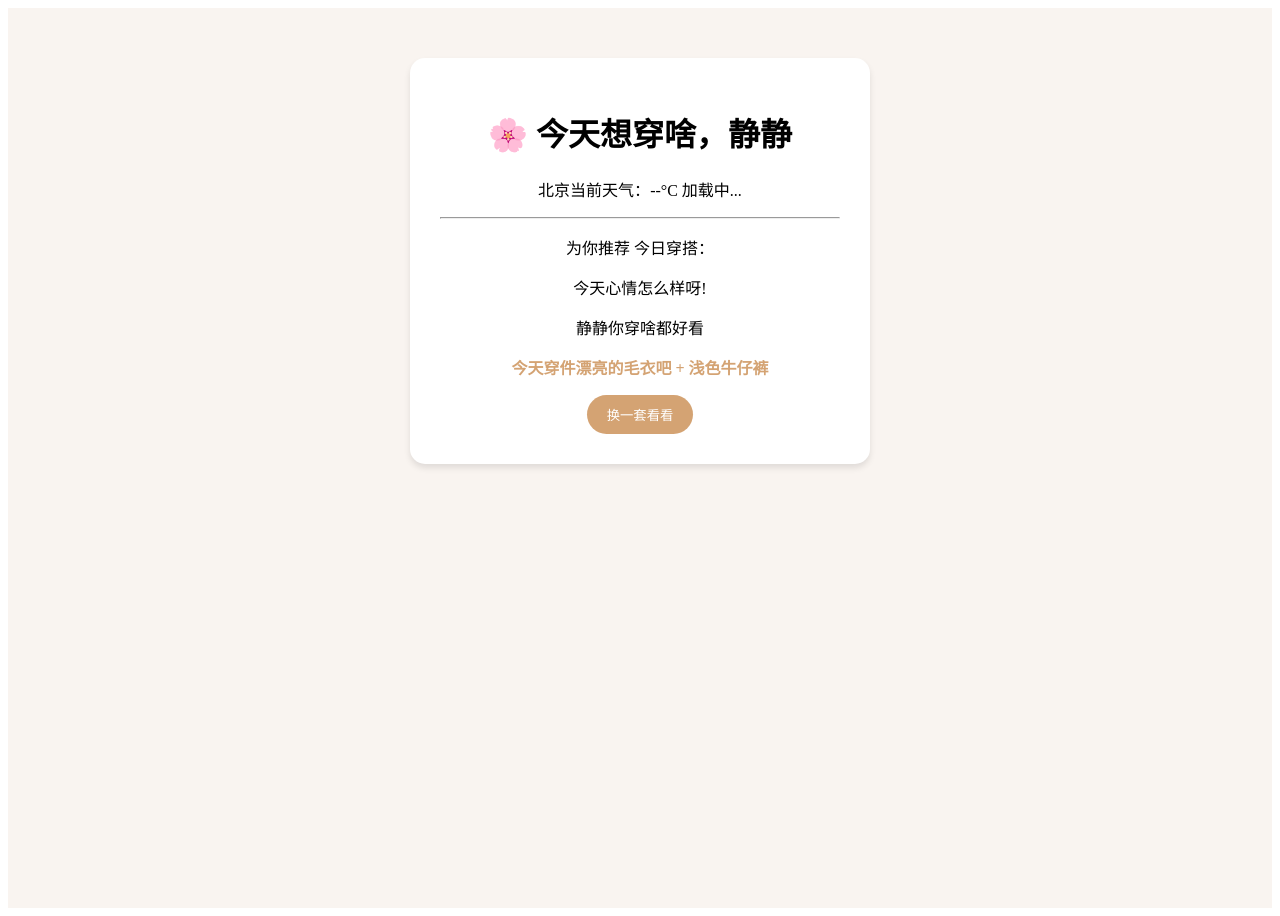
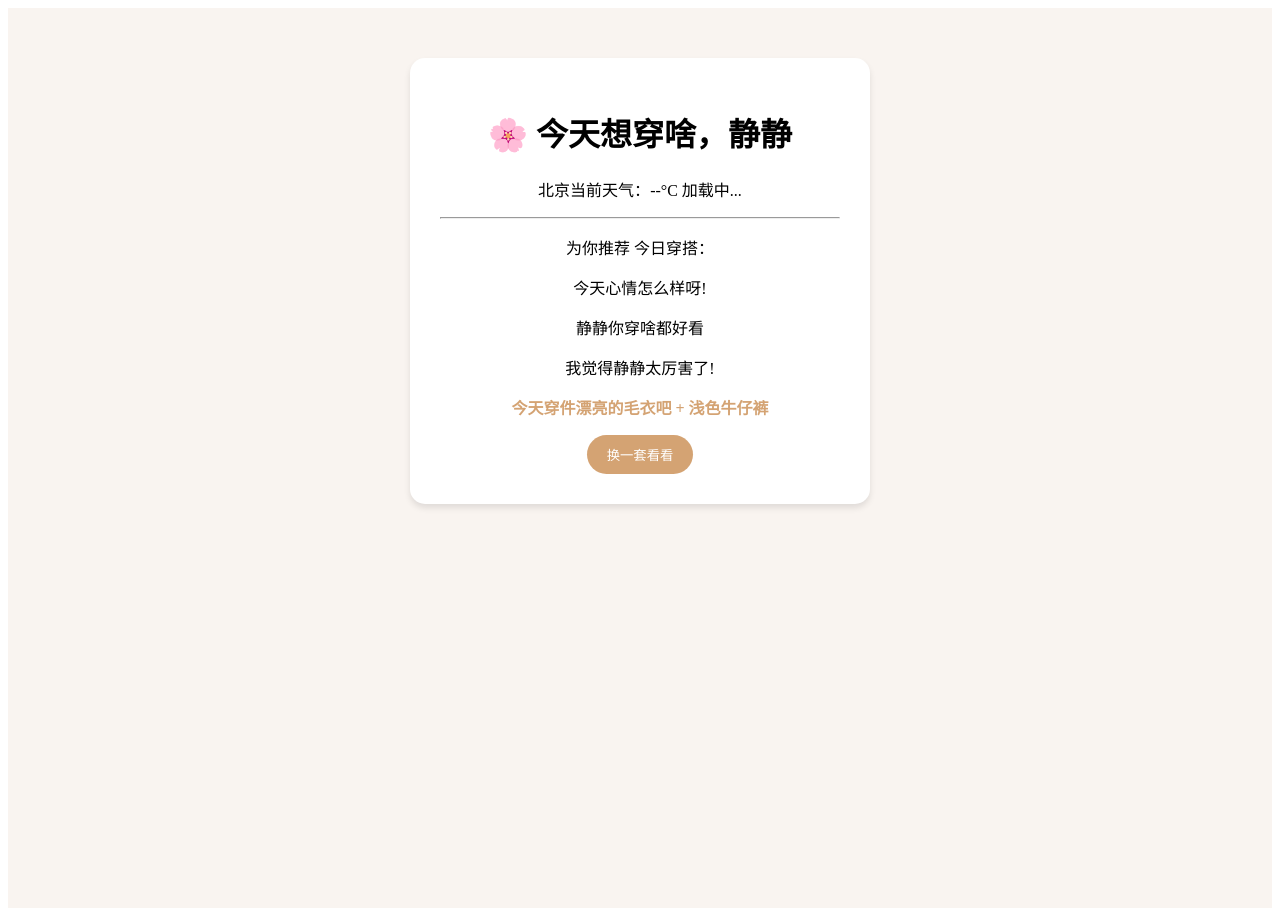
Before and after one commit to jingjingajingjing/jing-daily-wardrobe, a React (Vite) app: page / in a window 1280 px wide. Built offline with nearby package versions, Linux system fonts and the light colour scheme; no server answers.

Commit message:
再次试试 推代码是否变快了

```diff
--- a/src/App.tsx
+++ b/src/App.tsx
@@ -33,6 +33,7 @@ const App = () => {
         <p>为你推荐 今日穿搭：</p>
         <p>今天心情怎么样呀!</p>
         <p>静静你穿啥都好看</p>
+        <p>我觉得静静太厉害了!</p>
         <p style={{ color: '#d4a373', fontWeight: 'bold' }}>{outfits[currentIndex]}</p>
         <button
           onClick={() => setCurrentIndex((currentIndex + 1) % outfits.length)}
```
